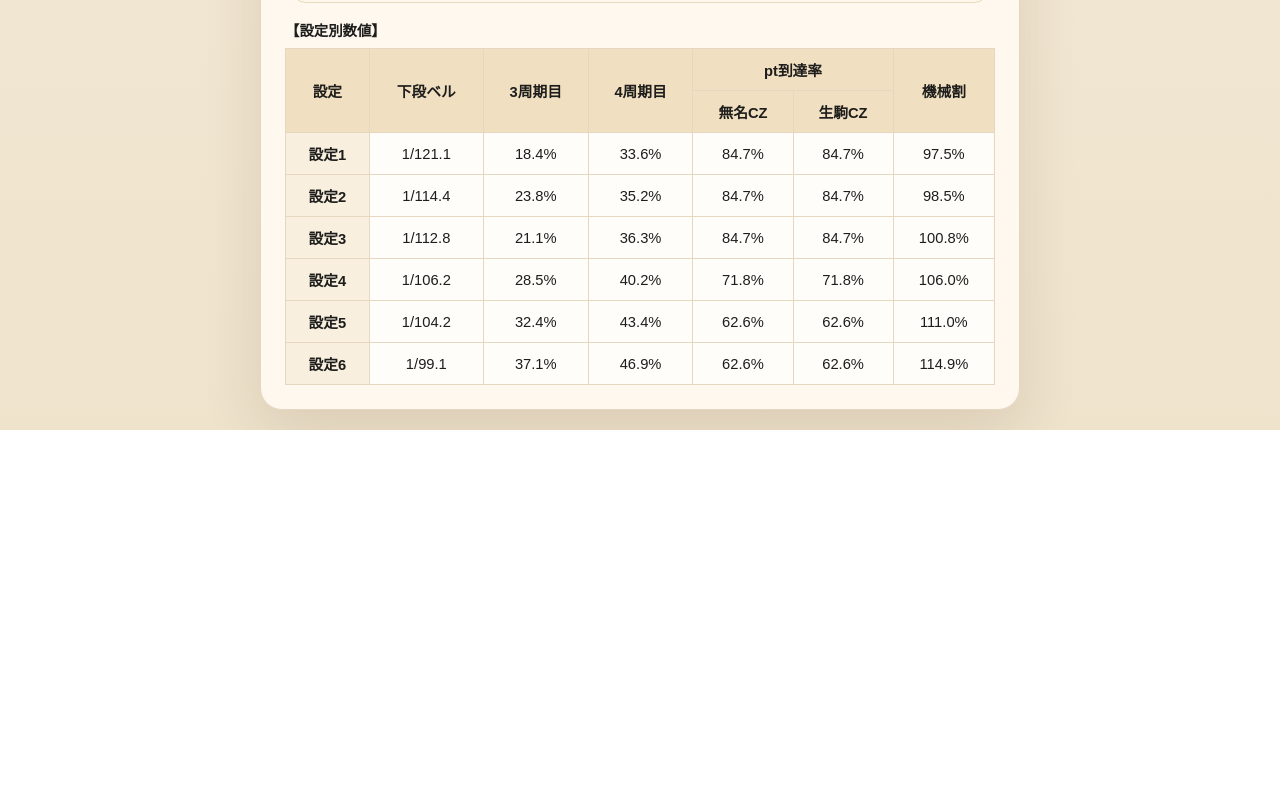
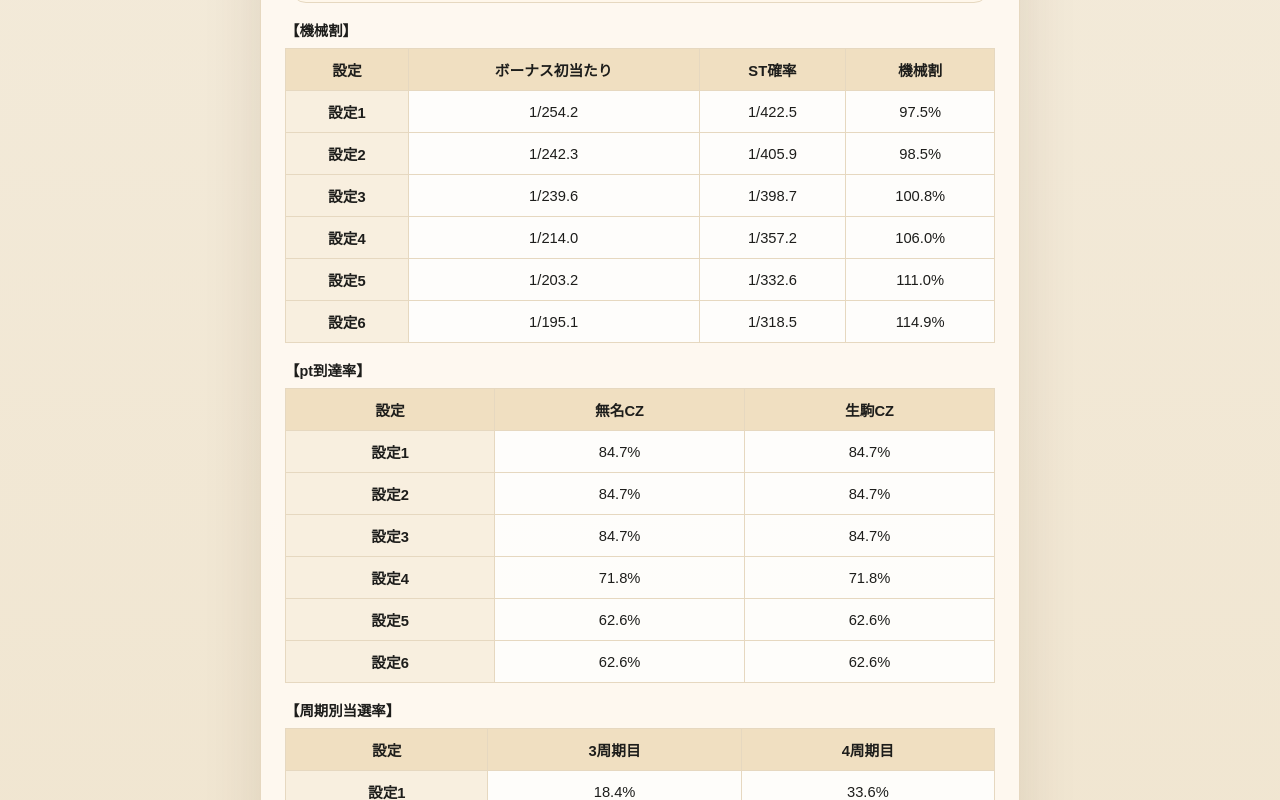
Before and after one commit to umedademu/suisoku, a Next.js app: page /kabaneri2 in a window 1280 px wide. Shown: the part 1780-2580 px from the top of the page. Before the commit the page ends 2210 px from the top, so only its background shows below. Built offline with nearby package versions, Linux system fonts and the light colour scheme.

Commit message:
カバネリ2のスペック表を分割し確率情報を追加

```diff
--- a/app/kabaneri2/page.tsx
+++ b/app/kabaneri2/page.tsx
@@ -11,6 +11,8 @@ const settings = [
     cycle4Rate: 0.336,
     mumeiCzPointReachRate: 84.7,
     ikomaCzPointReachRate: 84.7,
+    bonusInitialDenominator: 254.2,
+    stDenominator: 422.5,
     payout: 97.5
   },
   {
@@ -20,6 +22,8 @@ const settings = [
     cycle4Rate: 0.352,
     mumeiCzPointReachRate: 84.7,
     ikomaCzPointReachRate: 84.7,
+    bonusInitialDenominator: 242.3,
+    stDenominator: 405.9,
     payout: 98.5
   },
   {
@@ -29,6 +33,8 @@ const settings = [
     cycle4Rate: 0.363,
     mumeiCzPointReachRate: 84.7,
     ikomaCzPointReachRate: 84.7,
+    bonusInitialDenominator: 239.6,
+    stDenominator: 398.7,
     payout: 100.8
   },
   {
@@ -38,6 +44,8 @@ const settings = [
     cycle4Rate: 0.402,
     mumeiCzPointReachRate: 71.8,
     ikomaCzPointReachRate: 71.8,
+    bonusInitialDenominator: 214.0,
+    stDenominator: 357.2,
     payout: 106.0
   },
   {
@@ -47,6 +55,8 @@ const settings = [
     cycle4Rate: 0.434,
     mumeiCzPointReachRate: 62.6,
     ikomaCzPointReachRate: 62.6,
+    bonusInitialDenominator: 203.2,
+    stDenominator: 332.6,
     payout: 111.0
   },
   {
@@ -56,9 +66,73 @@ const settings = [
     cycle4Rate: 0.469,
     mumeiCzPointReachRate: 62.6,
     ikomaCzPointReachRate: 62.6,
+    bonusInitialDenominator: 195.1,
+    stDenominator: 318.5,
     payout: 114.9
   }
 ] as const;
+
+type KabaneriSetting = (typeof settings)[number];
+
+type SpecColumn = {
+  label: string;
+  format: (setting: KabaneriSetting) => string;
+};
+
+const specGroups: Array<{ title: string; columns: SpecColumn[] }> = [
+  {
+    title: "機械割",
+    columns: [
+      {
+        label: "ボーナス初当たり",
+        format: (setting) => `1/${setting.bonusInitialDenominator.toFixed(1)}`
+      },
+      {
+        label: "ST確率",
+        format: (setting) => `1/${setting.stDenominator.toFixed(1)}`
+      },
+      {
+        label: "機械割",
+        format: (setting) => `${setting.payout.toFixed(1)}%`
+      }
+    ]
+  },
+  {
+    title: "pt到達率",
+    columns: [
+      {
+        label: "無名CZ",
+        format: (setting) => `${setting.mumeiCzPointReachRate.toFixed(1)}%`
+      },
+      {
+        label: "生駒CZ",
+        format: (setting) => `${setting.ikomaCzPointReachRate.toFixed(1)}%`
+      }
+    ]
+  },
+  {
+    title: "周期別当選率",
+    columns: [
+      {
+        label: "3周期目",
+        format: (setting) => `${(setting.cycle3Rate * 100).toFixed(1)}%`
+      },
+      {
+        label: "4周期目",
+        format: (setting) => `${(setting.cycle4Rate * 100).toFixed(1)}%`
+      }
+    ]
+  },
+  {
+    title: "下段ベル",
+    columns: [
+      {
+        label: "出現率",
+        format: (setting) => `1/${setting.lowerBellDenominator.toFixed(1)}`
+      }
+    ]
+  }
+];
 
 type InputField = {
   key: string;
@@ -1392,40 +1466,35 @@ export default function Kabaneri2Page() {
         </section>
 
         <section className="spec-group-wrap">
-          <section className="spec-group">
-            <h2 className="spec-title">【設定別数値】</h2>
+          {specGroups.map((group) => (
+            <section className="spec-group" key={group.title}>
+              <h2 className="spec-title">【{group.title}】</h2>
               <div className="table-wrap">
                 <table className="data-table data-table-compact">
                   <thead>
                     <tr>
-                    <th rowSpan={2}>設定</th>
-                    <th rowSpan={2}>下段ベル</th>
-                    <th rowSpan={2}>3周期目</th>
-                    <th rowSpan={2}>4周期目</th>
-                    <th colSpan={2}>pt到達率</th>
-                    <th rowSpan={2}>機械割</th>
-                  </tr>
-                  <tr>
-                    <th>無名CZ</th>
-                    <th>生駒CZ</th>
+                      <th>設定</th>
+                      {group.columns.map((column) => (
+                        <th key={`${group.title}-${column.label}`}>{column.label}</th>
+                      ))}
                     </tr>
                   </thead>
                   <tbody>
                     {settings.map((setting) => (
-                    <tr key={`spec-${setting.label}`}>
+                      <tr key={`${group.title}-${setting.label}`}>
                         <th scope="row">{setting.label}</th>
-                      <td>1/{setting.lowerBellDenominator.toFixed(1)}</td>
-                      <td>{(setting.cycle3Rate * 100).toFixed(1)}%</td>
-                      <td>{(setting.cycle4Rate * 100).toFixed(1)}%</td>
-                      <td>{setting.mumeiCzPointReachRate.toFixed(1)}%</td>
-                      <td>{setting.ikomaCzPointReachRate.toFixed(1)}%</td>
-                      <td>{setting.payout.toFixed(1)}%</td>
+                        {group.columns.map((column) => (
+                          <td key={`${setting.label}-${column.label}`}>
+                            {column.format(setting)}
+                          </td>
+                        ))}
                       </tr>
                     ))}
                   </tbody>
                 </table>
               </div>
             </section>
+          ))}
         </section>
       </div>
     </main>
--- a/lib/app-info.ts
+++ b/lib/app-info.ts
@@ -1,3 +1,3 @@
-export const APP_VERSION = "0.87";
+export const APP_VERSION = "0.88";
 
 export const APP_TITLE = `推測ツールv${APP_VERSION}`;
```
Also changed, not shown: 1 other file (tests, documents, lock files or other folders). Lines whose indentation alone changed are shown as unchanged.
